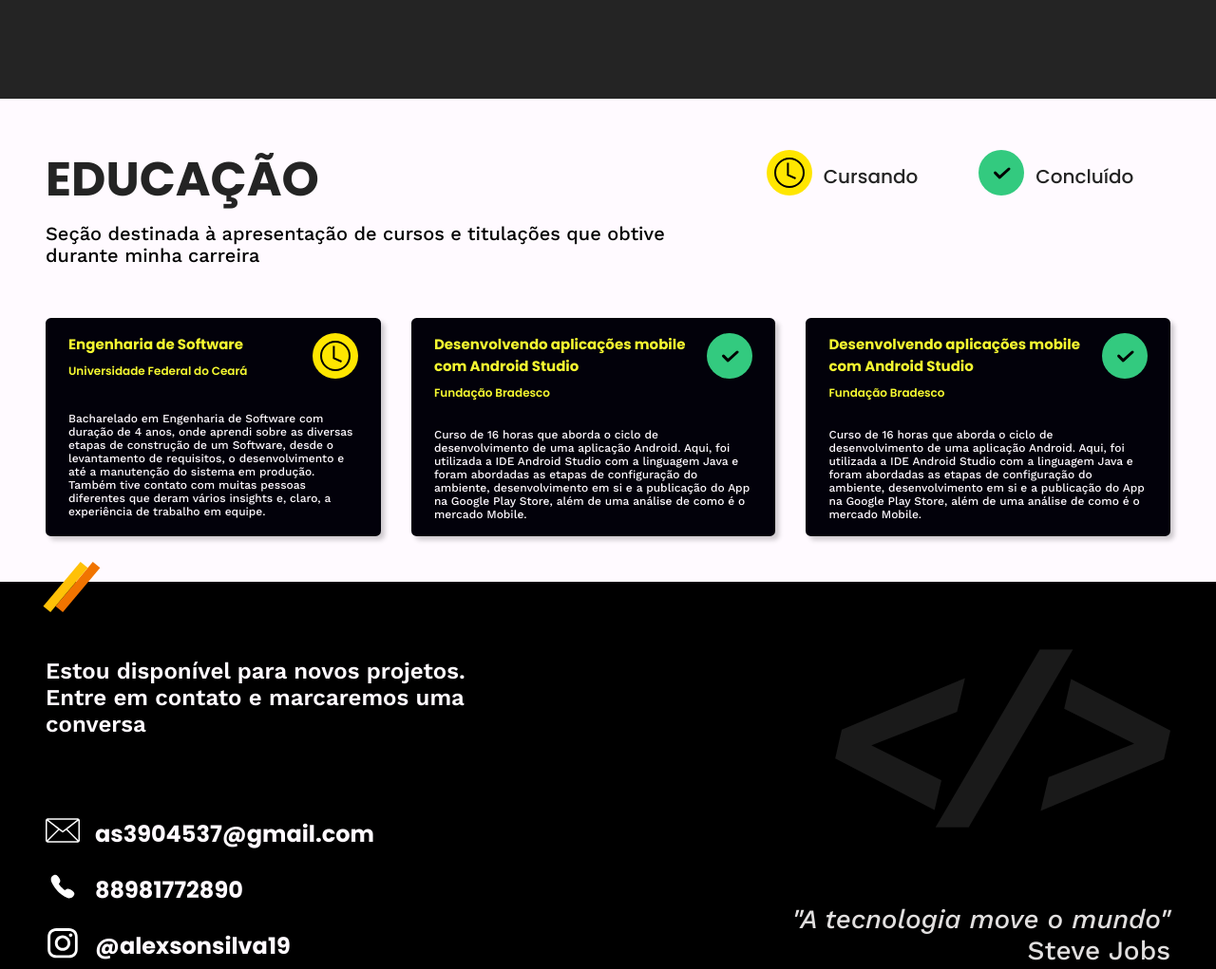
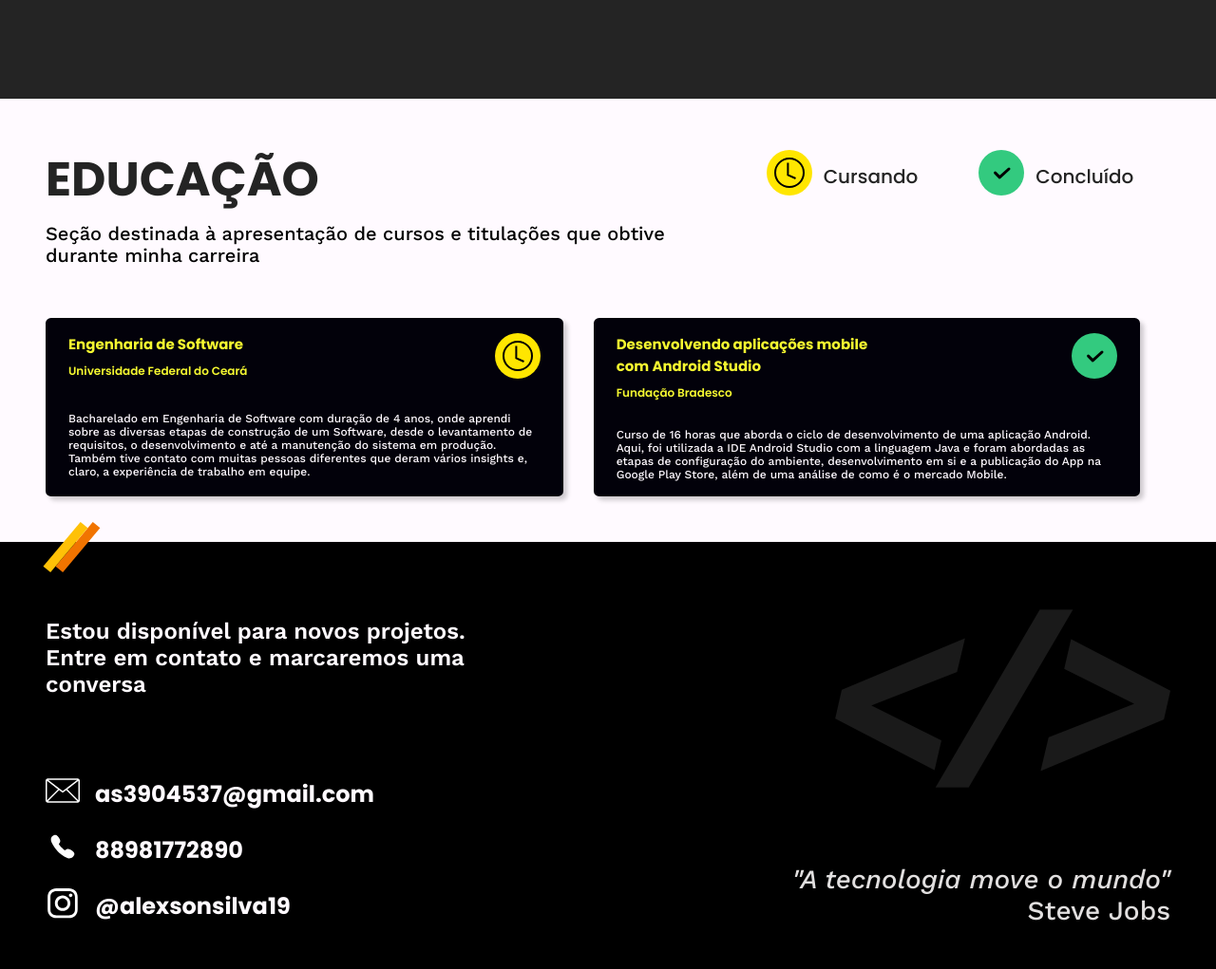
Before and after one commit to alexsonalmeida/portifolioPessoalVercel, a plain HTML site: page index.html in a window 1280 px wide. Shown: the part 3928-4949 px from the top of the page at 95% size. Drawn offline with nearby package versions, Linux system fonts and the light colour scheme.

Commit message:
correcao nos arquivos

```diff
--- a/index.html
+++ b/index.html
@@ -121,7 +121,6 @@
                             <span class="decoratorMenos"></span>
                             <p class="listHabilidadeItemMenos">Figma</p>
                         </div>
-
                         <div class="listHabilidadeItemConteiner">
                             <span class="decoratorMenos"></span>
                             <p class="listHabilidadeItemMenos">Flutter</p>
@@ -130,28 +129,22 @@
                             <span class="decoratorMenos"></span>
                             <p class="listHabilidadeItemMenos">C++</p>
                         </div>
-
                         <div class="listHabilidadeItemConteiner">
                             <span class="decoratorMenos"></span>
                             <p class="listHabilidadeItemMenos">C</p>
                         </div>
-
                         <div class="listHabilidadeItemConteiner">
                             <span class="decoratorMenos"></span>
                             <p class="listHabilidadeItemMenos">Python</p>
                         </div>
-
                         <div class="listHabilidadeItemConteiner">
                             <span class="decoratorMenos"></span>
                             <p class="listHabilidadeItemMenos">MongoDB</p>
                         </div>
-
                         <div class="listHabilidadeItemConteiner">
                             <span class="decoratorMenos"></span>
                             <p class="listHabilidadeItemMenos">Bootstrap</p>
                         </div>
-
-
                         <div class="listHabilidadeItemConteiner">
                             <span class="decoratorMenos"></span>
                             <p class="listHabilidadeItemMenos">PHP</p>
@@ -196,7 +189,7 @@
                             <p class="descricaoProjeto">Um placar para jogar truco desenvolvido utilizando HTML, CSS e TypeScript. Aqui aprendi sobre passagem de dados para outras páginas e mais sobre manipulação do DOM.</p>
                         </section>
                     </div>
-                    <div class="cardProject projetoEscondido">
+<!--                     <div class="cardProject projetoEscondido">
                         <div>
                             <img class="projetoImagem" src="./img/placarDeTrucoImagem.png" alt="">
                         </div>
@@ -204,7 +197,7 @@
                             <h3 class="tituloProjeto">Contador de truco</h3>
                             <p class="descricaoProjeto">Um placar para jogar truco desenvolvido utilizando HTML, CSS e TypeScript. Aqui aprendi sobre passagem de dados para outras páginas e mais sobre manipulação do DOM.</p>
                         </section>
-                    </div>
+                    </div> -->
                 </section>
                 <button class="verMaisProjetos" onclick="mostrarProjetos()">VER MAIS<img class="iconVermais" src="./img/ArrowBottom.svg" alt=""></button>
             </section>
@@ -246,21 +239,6 @@
 
                         <p class="cursoDescricao">
                             Bacharelado em Engenharia de Software com duração de 4 anos, onde aprendi sobre as diversas etapas de construção de um Software, desde o levantamento de requisitos, o desenvolvimento e até a manutenção do sistema em produção. Também tive contato com muitas pessoas diferentes que deram vários insights e, claro, a experiência de trabalho em equipe.
-                        </p>
-                    </div>
-                    <div class="cursoCard">
-                        <div class="cursoInformacoes">
-                            <div class="cursoTextos">
-                                <h3 class="cursoTitulo">Desenvolvendo aplicações mobile com Android Studio</h3>
-                                <h4 class="cursoInstituicao">Fundação Bradesco</h4>
-                            </div>
-                            <div >
-                                <img class="cursoStatus" src="./img/CursoFinalizado (1).svg" alt="">
-                            </div>
-                        </div>
-
-                        <p class="cursoDescricao">
-                            Curso de 16 horas que aborda o ciclo de desenvolvimento de uma aplicação Android. Aqui, foi utilizada a IDE Android Studio com a linguagem Java e foram abordadas as etapas de configuração do ambiente, desenvolvimento em si e a publicação do App na Google Play Store, além de uma análise de como é o mercado Mobile.
                         </p>
                     </div>
                     <div class="cursoCard">
--- a/scripts/scrollReveal.js
+++ b/scripts/scrollReveal.js
@@ -1,5 +1,7 @@
-window.sr = ScrollReveal({reset: true})
-ScrollReveal({distance: '1rem'})
+window.sr = ScrollReveal({reset: true});
+ScrollReveal({distance: '1rem'});
 
-ScrollReveal().reveal('.area1', {duration: 3000, origin: 'left'})
-ScrollReveal().reveal('.area2', {duration: 3000, origin: 'left'})
+ScrollReveal().reveal('.area1', {duration: 3000, origin: 'left'});
+ScrollReveal().reveal('.area2', {duration: 3000,  origin: 'left'});
+ScrollReveal().reveal('.area3', {duration: 3000,  origin: 'left'});
+ScrollReveal().reveal('.area4', {duration: 3000,  origin: 'left'});
--- a/styles/index.css
+++ b/styles/index.css
@@ -1,7 +1,7 @@
 /*imports externos*/
 @import url('https://fonts.googleapis.com/css2?family=Poppins:wght@500;600;700&family=Work+Sans:ital,wght@0,500;0,600;1,500&display=swap');
 /*imports internos*/
-/* @import "./scrollReview.css"; */
+@import "./scrollReview.css";
 @import "./header.css";
 @import "./introducao.css";
 @import "./sobreMim.css";
```
